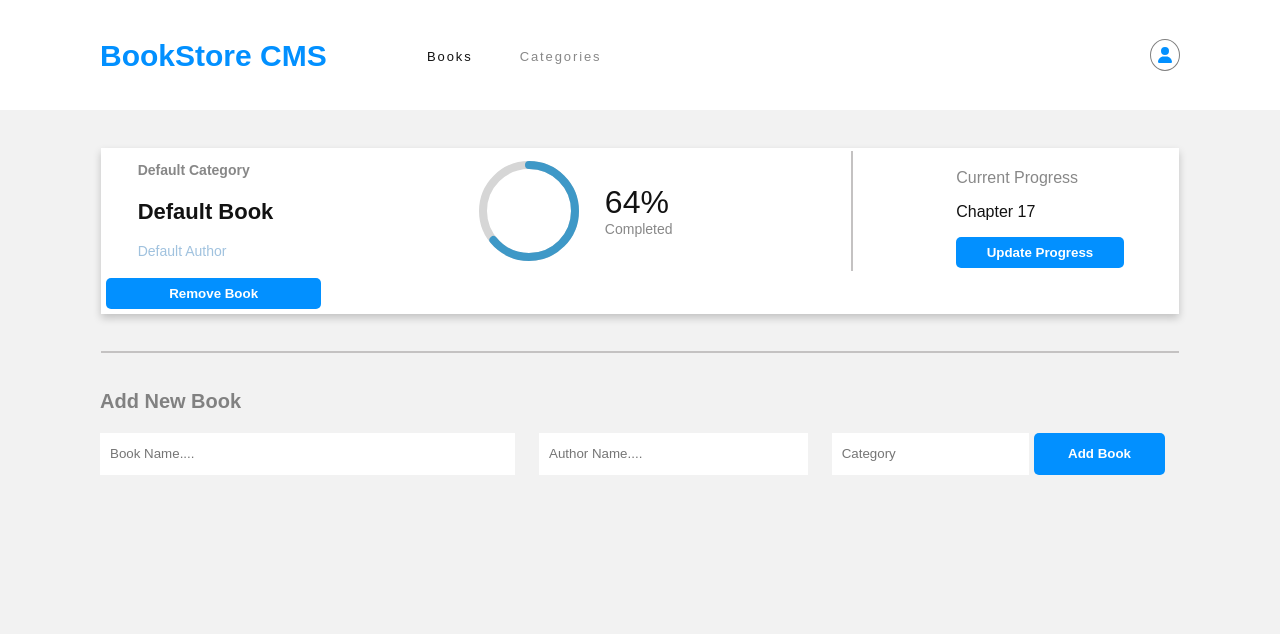
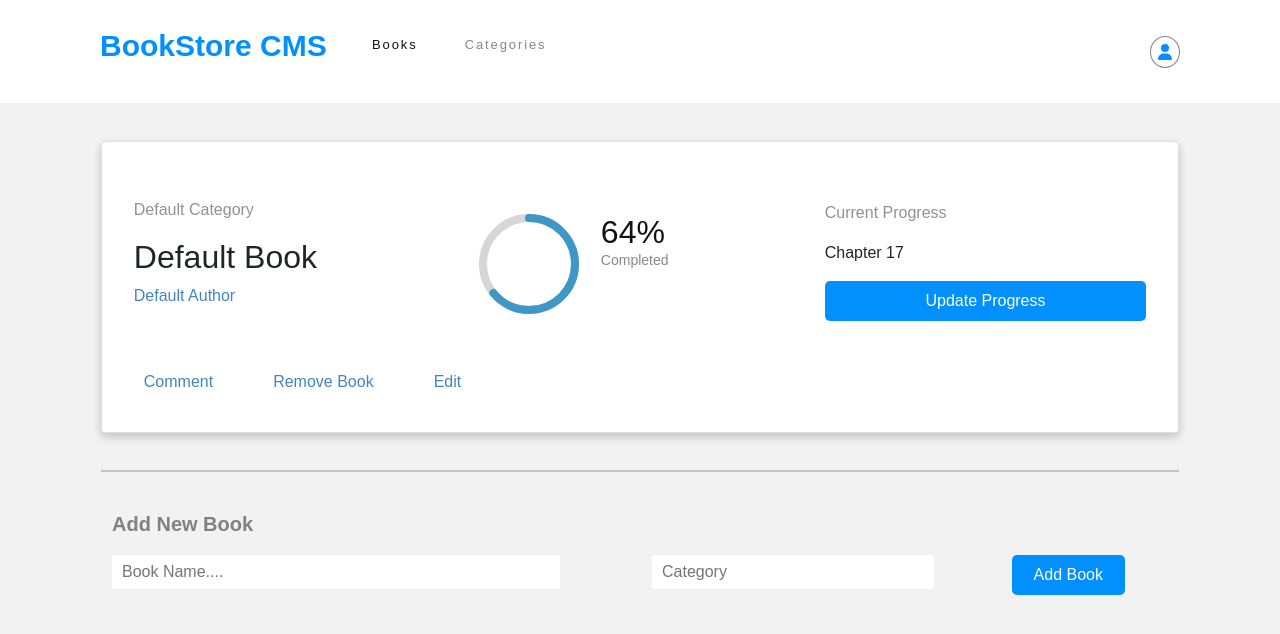
Before and after one commit to Tufahel/book-store, a React (Create React App) app: page / in a window 1280 px wide. Shown: the top 634 px of the page. Built offline with nearby package versions, Linux system fonts and the light colour scheme.

Commit message:
basic styling

```diff
--- a/package.json
+++ b/package.json
@@ -9,6 +9,7 @@
     "@testing-library/jest-dom": "^5.16.3",
     "@testing-library/react": "^12.1.4",
     "@testing-library/user-event": "^13.5.0",
+    "bootstrap": "^5.1.3",
     "prop-types": "^15.8.1",
     "react": "^17.0.2",
     "react-circular-progressbar": "^2.0.4",
--- a/src/App.css
+++ b/src/App.css
@@ -1,7 +1,4 @@
 body {
   background-color: white;
+  font-family: RobotoSlab, sans-serif;
 }
-
-button {
-  cursor: pointer;
-}
--- a/src/components/AddBook/AddBook.css
+++ b/src/components/AddBook/AddBook.css
@@ -1,5 +1,4 @@
 .form-header {
-  font-family: Montserrat, sans-serif;
   font-size: 1.25rem;
   font-weight: bold;
   color: #121212;
@@ -7,18 +6,13 @@
 }
 
 form {
+  font-family: Montserrat, sans-serif;
   text-align: left;
   padding: 0 6.25rem;
   margin-bottom: 2rem;
 }
 
-.inputs {
-  display: grid;
-  grid-template-columns: 1.5fr 1fr 0.5fr 0.5fr;
-}
-
 input {
-  height: 4vh;
   border: none;
   padding: 5px 10px;
   margin-right: 5px;
@@ -26,15 +20,9 @@ input {
 }
 
 #title {
-  width: 90%;
+  width: 35vw;
 }
 
-#author {
-  width: 85%;
+#category {
+  width: 22vw;
 }
-
-button {
-  font-family: RobotoSlab, sans-serif;
-  font-weight: bold;
-  width: 90%;
-}
--- a/src/components/AddBook/AddBook.js
+++ b/src/components/AddBook/AddBook.js
@@ -5,14 +5,15 @@ import { addBook } from '../../redux/Books/Books';
 
 function AddBook() {
   const [title, setTitle] = useState('');
-  const [author, setAuthor] = useState('');
+  const [author, setAuthor] = useState('Author Name');
   const [category, setCategory] = useState('');
   const dispatch = useDispatch();
   return (
-    <div>
-      <form action="">
+    <div className="container-fluid">
+      <form>
         <p className="form-header">Add New Book</p>
-        <div className="inputs">
+        <div className="row">
+          <div className="col-sm-12 col-md-12 col-lg-6">
             <label htmlFor="title">
               <input
                 type="text"
@@ -23,18 +24,11 @@ function AddBook() {
                 required
               />
             </label>
-          <label htmlFor="author">
-            <input
-              type="text"
-              id="author"
-              name="author"
-              placeholder="Author Name...."
-              onChange={(e) => setAuthor(e.target.value)}
-              required
-            />
-          </label>
+          </div>
+          <div className="col-sm-12 col-md-12 col-lg-4">
             <label htmlFor="category">
               <input
+                id="category"
                 name="category"
                 type="text"
                 placeholder="Category"
@@ -49,12 +43,16 @@ function AddBook() {
                 <option value="Phylosophy">Phylosophy</option>
               </datalist>
             </label>
+          </div>
+          <div className="col-sm-12 col-md-12 col-lg-2">
             <button
+              className="submit-btn"
               type="submit"
-            onClick={(event) => { event.preventDefault(); dispatch(addBook(title, author, category), setAuthor(''), setTitle('')); }}
+              onClick={(event) => { event.preventDefault(); dispatch(addBook(title, author, category), setAuthor('Author Name'), setTitle('')); }}
             >
               Add Book
             </button>
+          </div>
         </div>
       </form>
     </div>
--- a/src/components/Book/Book.css
+++ b/src/components/Book/Book.css
@@ -1,54 +1,14 @@
-.grid-container {
-  display: grid;
-  grid-template-columns: 1.5fr 1.5fr 0.5fr 1fr;
-  padding: 0 1.68rem;
-  align-items: center;
-}
-
-.grid-item {
-  padding: 0 10px;
-  gap: 0.2525rem;
-  font-family: RobotoSlab, sans-serif;
-}
-
-.items-1 {
-  display: flex;
-  flex-direction: column;
-  justify-self: left;
-  text-align: left;
-  font-weight: bold;
-}
-
-.items-1 h2 {
-  margin: 0.188rem 0 0;
-  font-size: 1.375rem;
-  color: #121212;
-}
-
-.items-1 p {
-  font-size: 0.875rem;
-  color: #121212;
-  opacity: 0.5;
-  font-family: Montserat, sans-serif;
-}
-
-.items-1 .author {
-  color: #4386bf;
-  font-weight: 300;
-}
-
-.items-2 {
-  display: flex;
-  align-items: center;
-  font-family: Montserat, sans-serif;
-}
-
 .progress {
   text-align: left;
   color: #121212;
   margin-left: 1.35rem;
   line-height: normal;
   gap: 0.063rem;
+  height: 100%;
+  background-color: white;
+  display: flex;
+  flex-direction: column;
+  font-family: Montserrat, sans-serif;
 }
 
 .percent {
@@ -60,15 +20,6 @@
   opacity: 0.5;
   font-size: 0.875rem;
   margin: 0;
-}
-
-.items-3 {
-  text-align: left;
-  color: #121212;
-  margin-left: 1.35rem;
-  line-height: normal;
-  gap: 0.063rem;
-  font-family: RobotoSlab, sans-serif;
 }
 
 .current {
@@ -83,8 +34,18 @@ button {
   border-style: none;
 }
 
-.vl {
-  border-left: 2px solid rgb(196 194 194);
-  height: 15vh;
-  margin-left: 40px;
+.remove-btn, .comment-btn, .edit-btn {
+  background-color: transparent;
+  color: #4386bf;
+  padding: 0px;
+  margin: 30px;
+  text-align: left;
 }
+
+.author {
+  color: #4386bf
+}
+
+.category {
+  opacity: 0.5;
+}
--- a/src/components/Book/Book.js
+++ b/src/components/Book/Book.js
@@ -1,21 +1,26 @@
 import React from 'react';
+import { useDispatch } from 'react-redux';
 import { CircularProgressbar } from 'react-circular-progressbar';
 import 'react-circular-progressbar/dist/styles.css';
 import './Book.css';
 import PropTypes from 'prop-types';
+import { removeBook } from '../../redux/Books/Books';
 
 function Book(props) {
   const {
-    title, author, category, progress, chapter,
+    title, author, category, progress, chapter, id,
   } = props;
+  const dispatch = useDispatch();
   return (
-    <div className="grid-container">
-      <div className="grid-item items-1">
-        <p>{category}</p>
+    <div className="container-fluid">
+      <div className="row m-2 pt-5">
+        <div className="col-sm-12 col-md-4 col-lg-4 d-flex justify-content-center flex-column">
+          <p className="category">{category}</p>
           <h2>{title}</h2>
           <p className="author">{author}</p>
         </div>
-      <div className="grid-item items-2">
+        <div className="col-sm-12 col-md-4 col-lg-4 pt-3">
+          <div className="circular-progress d-flex">
             <div style={{ width: 100, height: 100 }}>
               <CircularProgressbar value={progress} />
             </div>
@@ -27,11 +32,28 @@ function Book(props) {
               <p className="completed">Completed</p>
             </div>
           </div>
-      <div className="grid-item vl" />
-      <div className="grid-item items-3">
+        </div>
+        <div className="col-sm-12 col-md-4 col-lg-4 d-flex justify-content-center flex-column">
           <p className="current">Current Progress</p>
           <p>{chapter}</p>
           <button type="button">Update Progress</button>
+        </div>
+      </div>
+      <div className="row">
+        <div className="mt-2 mb-2 d-flex space-around w-50">
+          <button className="comment-btn" type="button">Comment</button>
+          <button
+            key={id}
+            type="button"
+            className="remove-btn"
+            onClick={() => {
+              dispatch(removeBook(id));
+            }}
+          >
+            Remove Book
+          </button>
+          <button className="edit-btn" type="button">Edit</button>
+        </div>
       </div>
     </div>
   );
@@ -43,6 +65,7 @@ Book.propTypes = {
   category: PropTypes.string.isRequired,
   progress: PropTypes.string.isRequired,
   chapter: PropTypes.string.isRequired,
+  id: PropTypes.string.isRequired,
 };
 
 export default Book;
--- a/src/components/Books/Books.css
+++ b/src/components/Books/Books.css
@@ -13,8 +13,3 @@
   border-top: 2px solid rgb(196 194 194);
   margin: 2.3rem 6.3rem;
 }
-
-.remove-btn {
-  width: 20%;
-  margin: 5px;
-}
--- a/src/components/Books/Books.js
+++ b/src/components/Books/Books.js
@@ -1,26 +1,18 @@
 import React from 'react';
-import { useDispatch, useSelector } from 'react-redux';
-import { removeBook } from '../../redux/Books/Books';
+import { useSelector } from 'react-redux';
 import AddBook from '../AddBook/AddBook';
 import Book from '../Book/Book';
 import './Books.css';
 
 function Books() {
   const list = useSelector((state) => state.booksReducers.list);
-  const dispatch = useDispatch();
   const randomNumber = Math.floor((Math.random() * 100) + 1);
   const stringRandom = randomNumber.toString();
   return (
     <div>
       <div>
         <div className="card">
-          <Book title="Default Book" author="Default Author" category="Default Category" progress="64" chapter="Chapter 17" />
-          <button
-            type="button"
-            className="remove-btn"
-          >
-            Remove Book
-          </button>
+          <Book title="Default Book" author="Default Author" category="Default Category" progress="64" chapter="Chapter 17" id="null" />
         </div>
       </div>
       <div>
@@ -28,17 +20,7 @@ function Books() {
           list.map((elem) => (
             <div key={elem.item_id}>
               <div className="card">
-                <Book title={elem.title} author={elem.author} category={elem.category} progress={stringRandom} chapter="Chapter 17" />
-                <button
-                  key={elem.item_id}
-                  type="button"
-                  className="remove-btn"
-                  onClick={() => {
-                    dispatch(removeBook(elem.item_id));
-                  }}
-                >
-                  Remove Book
-                </button>
+                <Book title={elem.title} author={elem.author} category={elem.category} progress={stringRandom} chapter="Chapter 17" id={elem.item_id} />
               </div>
             </div>
           ))
--- a/src/components/Header/Header.css
+++ b/src/components/Header/Header.css
@@ -12,7 +12,7 @@ body {
 
 nav {
   display: flex;
-  justify-content: left;
+  justify-content: center;
   align-items: center;
   margin: 1.813rem 0 1.813rem 6.25rem;
 }
@@ -35,7 +35,6 @@ nav {
 .header {
   width: 15rem;
   height: 2.313rem;
-  margin: 0.375rem 2.938rem 0.125rem 0;
   font-family: Montserrat, sans-serif;
   font-size: 1.875rem;
   font-weight: bold;
--- a/src/index.js
+++ b/src/index.js
@@ -1,6 +1,7 @@
 import React from 'react';
 import ReactDOM from 'react-dom';
 import { Provider } from 'react-redux';
+import 'bootstrap/dist/css/bootstrap.css';
 import './index.css';
 import App from './App';
 import reportWebVitals from './reportWebVitals';
```
Also changed, not shown: 1 other file (tests, documents, lock files or other folders). Lines whose indentation alone changed are shown as unchanged.
